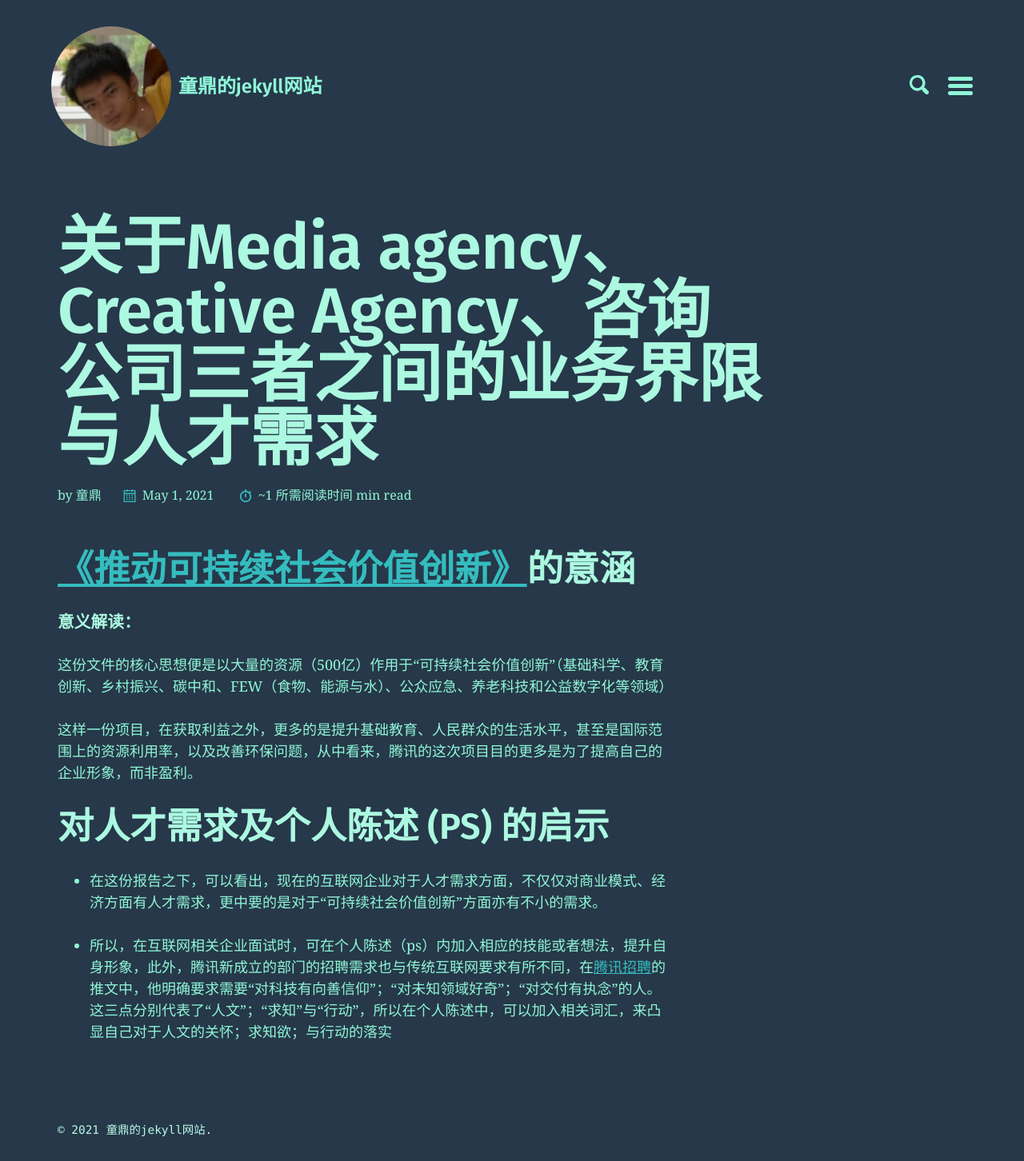
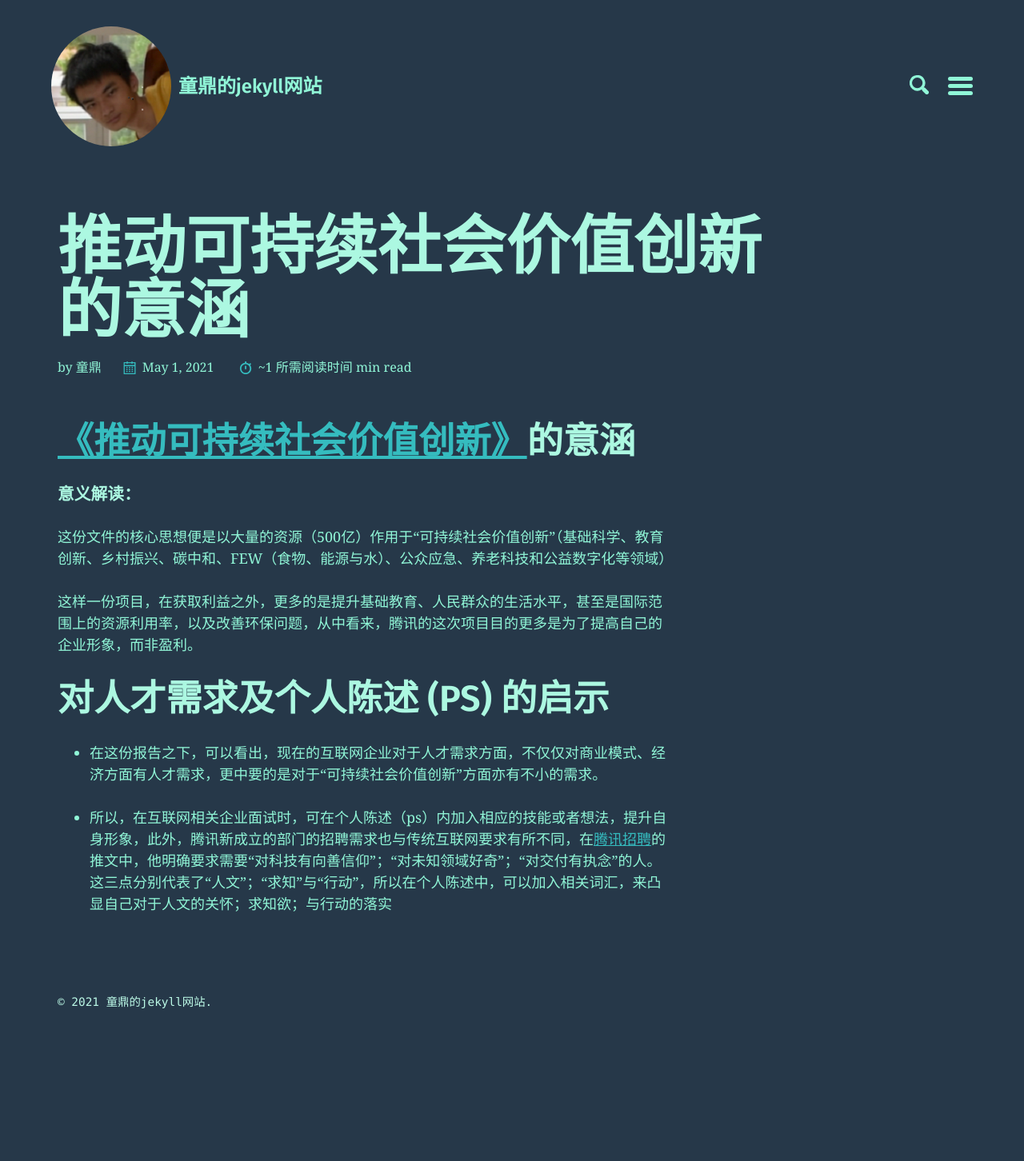
Before and after one commit to F7kai/jekyll-theme-basically-basic, a Jekyll site: the page built from _posts/2021-05-01-基本概念.md, in a window 1280 px wide. Shown: the whole page at 80% size. Built offline with Jekyll 4.4.1, drawn with Linux system fonts in a browser that asks for light colours; after the commit the page ends 1292 px from its top, so only the background shows below that.

Commit message:
Update and rename 2021-05-01-攀比.md to 2021-05-01-基本概念.md

```diff
--- a/_posts/2021-05-01-攀比.md
+++ b/_posts/2021-05-01-基本概念.md
@@ -1,6 +1,6 @@
 ---
 layout: page
-title: 关于Media agency、Creative Agency、咨询公司三者之间的业务界限与人才需求
+title: 推动可持续社会价值创新的意涵
 excerpt_separator: "<!--more-->"
 categories:
      - 自我策展
```
